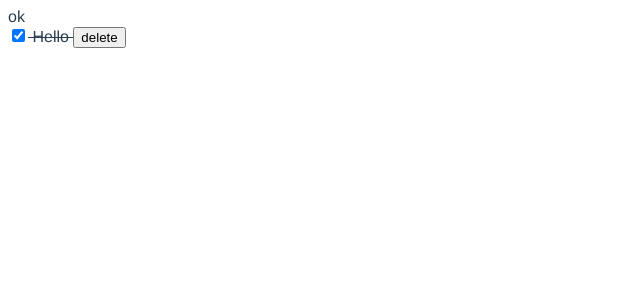
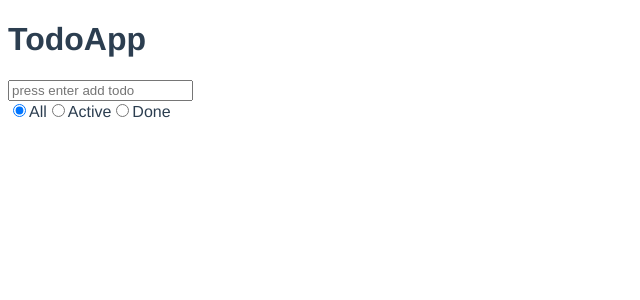
Before and after one commit to AngryChocobo/everything-vue-test, a Vue app in the folder vue2/: page / in a window 1280 px wide. Shown: the top 300 px of the page, without its empty margins (0-640 px from the left). Built offline with nearby package versions, Linux system fonts and the light colour scheme.

Commit message:
feat: App display TodoApp component

```diff
--- a/vue2/src/App.vue
+++ b/vue2/src/App.vue
@@ -5,18 +5,17 @@
       <router-link to="/todolist">TodoList</router-link>
     </div>
     <router-view /> -->
-    ok
-    <TodoItem label="Hello" :isDone="true" />
+    <TodoApp />
   </div>
 </template>
 
 <script lang="ts">
 import Vue from "vue";
-import TodoItem from "@/components/TodoItem.vue";
+import TodoApp from "@/components/TodoApp.vue";
 
 export default Vue.extend({
   components: {
-    TodoItem,
+    TodoApp,
   },
 });
 </script>
```
